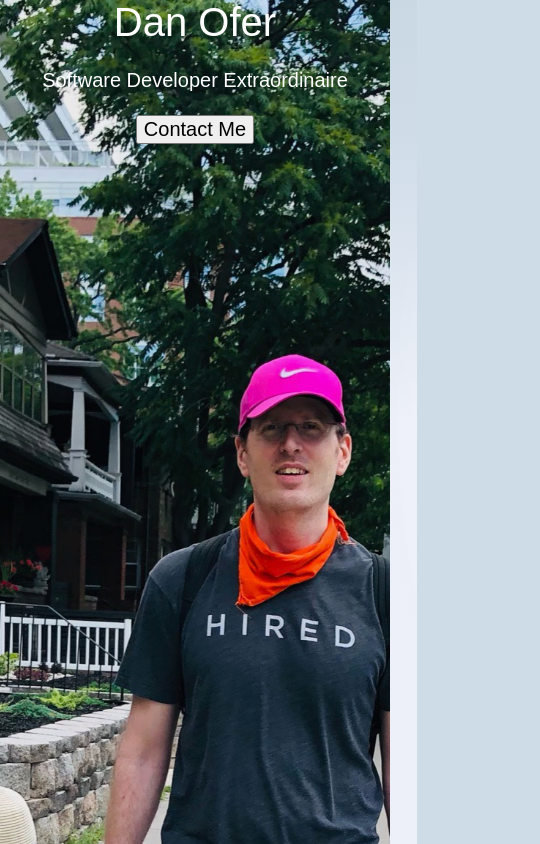
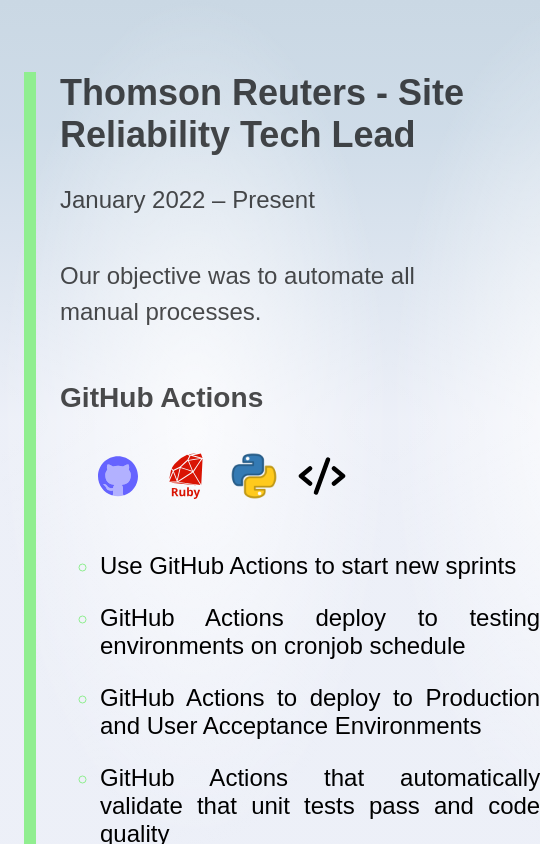
Before and after one commit to ofer987/danofer, a SvelteKit app in the folder static/: page / in a window 390 px wide. Shown: the top 844 px of the page, 540 px wide, since content can reach past the window. Built offline with nearby package versions, Linux system fonts and the light colour scheme.

Commit message:
fix(css): looks better

```diff
--- a/static/src/routes/+page.svelte
+++ b/static/src/routes/+page.svelte
@@ -1,5 +1,4 @@
 <script lang="ts">
-	import { onMount } from 'svelte';
 	import Icon from './Icon.svelte';
 	import ContactMe from './ContactMe.svelte';
 
@@ -25,7 +24,7 @@
 	<title>Dan Ofer</title>
 </svelte:head>
 
-<section>
+<section class="main-section">
 	<div id="image" class:is-page-disabled={!isPageEnabled}>
 		<div id="introduction">
 			<h1>Dan Ofer</h1>
@@ -47,7 +46,7 @@
 		<ContactMe closesAction={disableContactMeForm} />
 	</div>
 
-	<section id="jobs" class:is-page-disabled={!isPageEnabled}>
+	<section class="jobs" class:is-page-disabled={!isPageEnabled}>
 		<div class="work" id="thomson-reuters-digital-3">
 			<div class="heading">
 				<h2 class="position">Thomson Reuters - Site Reliability Tech Lead</h2>
@@ -744,10 +743,24 @@
 			list-style-type: circle;
 			color: $color;
 
+			li {
+				padding: 0.5em 0;
+			}
+
 			span {
 				color: black;
 			}
 		}
+	}
+
+	.main-section {
+		display: flex;
+		flex-direction: column;
+		justify-content: space-between;
+
+		h2.position {
+			font-size: 1.5em;
+			font-weight: bold;
 		}
 
 		#image {
@@ -773,7 +786,7 @@
 			}
 		}
 
-	section#jobs {
+		section.jobs {
 			&.is-page-disabled {
 				opacity: 50%;
 			}
@@ -854,12 +867,15 @@
 				}
 			}
 		}
+	}
 
 	// Tablet
 	@media (max-width: 800px) {
 		:root {
 			font-size: 20px;
+		}
 
+		.main-section {
 			.work {
 				.experience {
 					.responsibility {
@@ -876,20 +892,42 @@
 		}
 	}
 
-	// Mobile
-	@media (max-width: 375px) {
+	@media (max-width: 390px) {
 		:root {
 			font-size: 24px;
+		}
+
+		.main-section {
+			flex-direction: row;
+
+			#image {
+				display: none;
+			}
 
 			.work {
 				.experience {
+					display: flex;
+					flex-direction: column;
+					justify-content: space-between;
+
 					.responsibility {
+						flex-direction: column;
+
 						.icons {
+							padding-left: 1em;
 							width: 100%;
 						}
 
 						.description {
 							width: 100%;
+
+							ol {
+								width: 100%;
+
+								li {
+									width: 100%;
+								}
+							}
 						}
 					}
 				}
--- a/static/src/routes/ContactMe.svelte
+++ b/static/src/routes/ContactMe.svelte
@@ -66,13 +66,11 @@
 		isNameValid = senderName.trim() != '';
 		console.log(`Name is valid: ${isNameValid}`);
 		if (!isNameValid) {
-			alertMessage = 'Enter Sender Name';
 			isFormValid = false;
 		}
 
 		isMessageValid = message.trim() != '';
 		if (!isMessageValid) {
-			alertMessage = 'Enter a Message';
 			isFormValid = false;
 		}
 
@@ -110,6 +108,7 @@
 			state = 'success';
 			submitName = 'Submitted';
 		} catch (error) {
+			alertMessage = 'Failed to submit the message. Try again later!';
 			state = 'failure';
 			submitName = 'Submit';
 		}
@@ -147,6 +146,7 @@
 			id="name"
 			type="text"
 			required={true}
+			placeholder="Homer Simpson"
 			bind:value={senderName}
 		/>
 
@@ -157,6 +157,7 @@
 			id="email-address"
 			type="text"
 			required={true}
+			placeholder="name@example.com"
 			bind:value={senderEmailAddress}
 		/>
 
@@ -168,6 +169,7 @@
 			type="textarea"
 			required={true}
 			rows="5"
+			placeholder="What would you like to ask me"
 			bind:value={message}
 		/>
 
@@ -213,15 +215,20 @@
 	}
 
 	.buttons {
-		width: 25em;
 		display: flex;
 		justify-content: space-between;
+		flex-direction: column;
+
+		.contact-me-button {
+			width: 10em;
+		}
 
 		#alert {
 			color: red;
 			display: none;
 
 			&.display {
+				margin-top: 0.5em;
 				display: block;
 			}
 		}
@@ -251,6 +258,7 @@
 		border-color: red;
 		border-width: 0.1em;
 		border-style: solid;
+		font-family: monospace;
 
 		&.is-valid {
 			border-color: white;
```
Lines whose indentation alone changed are shown as unchanged.
